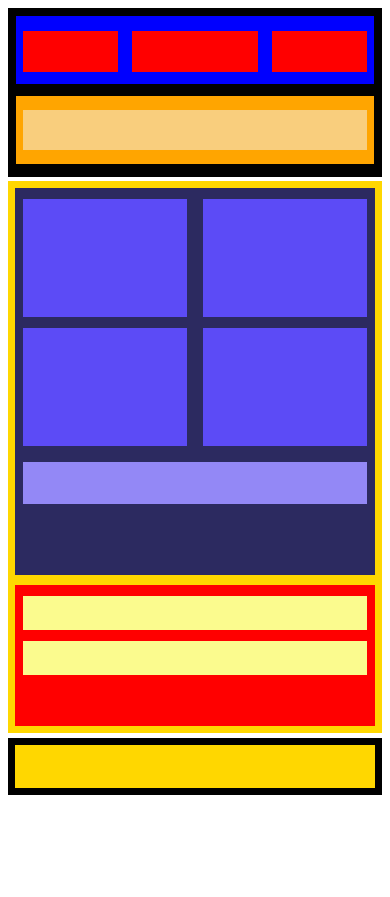
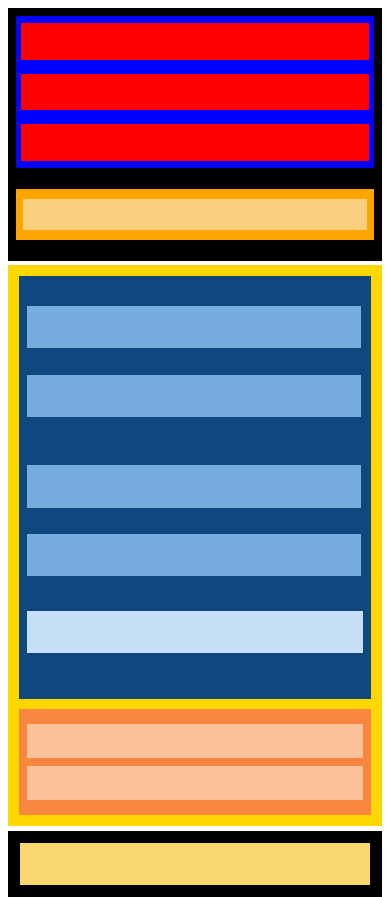
Before and after one commit to NoeliaAlGa/ReactOnlineItAcademy, a plain HTML site: page sprint1/nivell1.html in a window 390 px wide. Before the commit the page ends 844 px from the top, so only its background shows below. Drawn offline with Linux system fonts and the light colour scheme.

Commit message:
S1 Nivell 1 Exercici 3 Mobile

```diff
--- a/sprint1/css/style.css
+++ b/sprint1/css/style.css
@@ -78,8 +78,8 @@ aside {
     display: flex;
     flex-wrap: wrap;
     flex-direction: column;
+}
 
-}
 .asideDiv {
     background-color: rgb(251, 251, 142);
     height: 5vh;
@@ -151,3 +151,80 @@ footer {
         margin: 16px 8px 0px 8px;
     }
 }
+
+@media (max-width:480px) {
+    #headerNav {
+        height: 30vh;
+    }
+
+    #asideArticle {
+        border: solid 4px gold;
+        flex-direction: column;
+
+    }
+
+    header {
+        background-color: blue;
+        flex-direction: column;
+        height: 60%;
+    }
+
+    .headerDiv1 {
+        height: 10px;
+        width: 97%;
+        margin: 7px;
+        flex-grow: 1;
+    }
+
+    .headerDiv2 {
+        height: 10px;
+        width: 97%;
+        margin: 7px;
+        flex-grow: 1;
+    }
+
+    nav {
+        height: 20%;
+    }
+
+    aside {
+        height: 15vh;
+        background-color: rgb(249, 134, 62);
+        justify-content: center;
+    }
+
+    .asideDiv {
+        background-color: rgb(253, 193, 156);
+        height: 4vh;
+        margin: 0 auto;
+        margin: 4px 8px 4px 8px;
+    }
+
+    article {
+        background-color: rgb(15, 72, 126);
+        height: 60vh;
+    }
+
+    .cajaArticle {
+        flex-wrap: wrap;
+        flex-direction: column;
+        height: 37%;
+        justify-content: space-evenly;
+    }
+
+    .articleDivs1 {
+        background-color: rgb(119, 172, 222);
+        width: 95%;
+        height: 5vh;
+    }
+
+    .articleDiv2 {
+        background-color: rgb(199, 223, 246);
+    }
+
+    footer {
+        background-color: rgb(249, 217, 111);
+        border: solid 12px black;
+    }
+
+}
```
